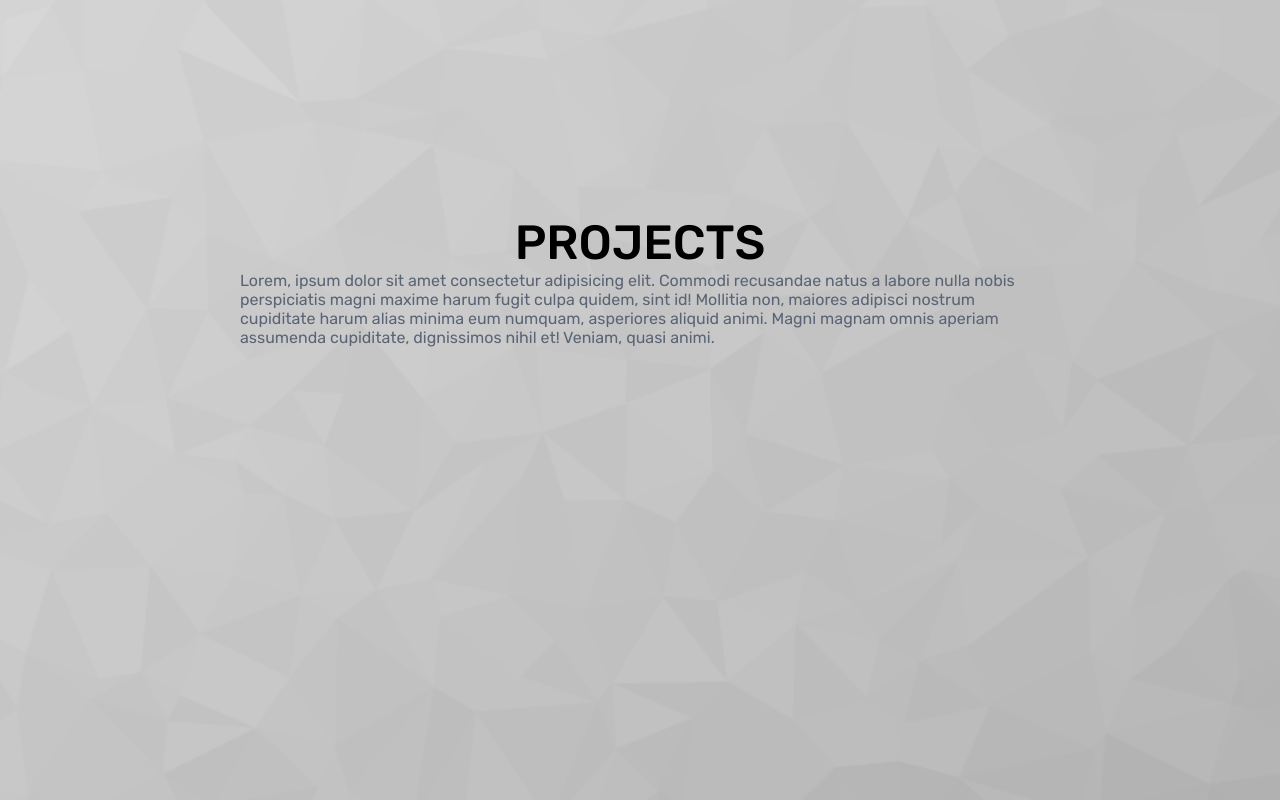
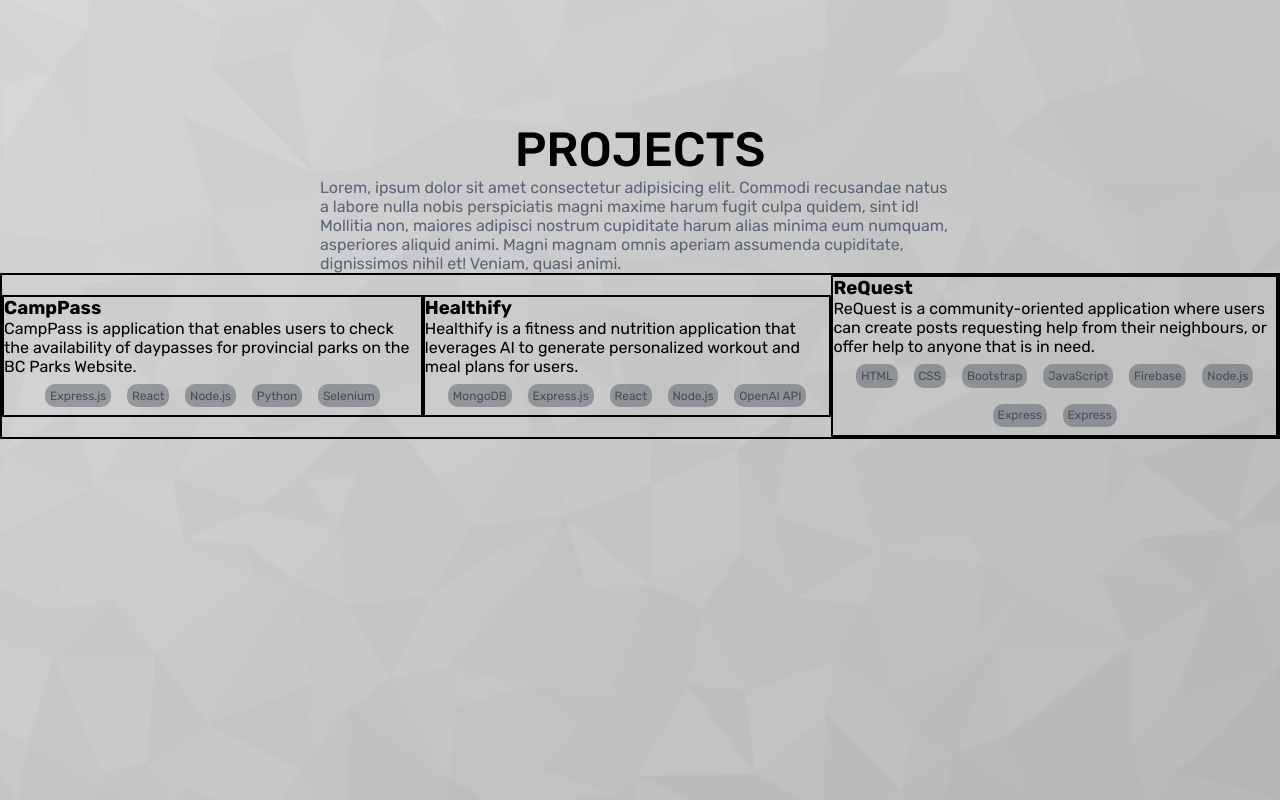
Before and after one commit to LeroyL711/portfolio, a Next.js app: page / in a window 1280 px wide. Shown: the part 1720-2520 px from the top of the page. Built offline with nearby package versions, Linux system fonts and the light colour scheme.

Commit message:
Created footer component and added template for projects section

```diff
--- /dev/null
+++ b/src/app/components/footer.tsx
@@ -0,0 +1,52 @@
+"use client";
+import "../css/footer.css";
+import Image from "next/image";
+import githubIcon from "../images/github-ico.png";
+import linkedInIcon from "../images/linkedin-ico.png";
+import Link from "next/link";
+
+export default function Footer() {
+  return (
+    <footer className="footer">
+      <div className="footerContainer">
+        <div className="footerContent">
+          <div className="footerBox1">
+            <div className="footerLogo">LEROY LAU</div>
+            <p>© 2023 Leroy Lau. All rights reserved.</p>
+          </div>
+          <div className="footerBox2">
+            <div className="footerSocials">
+              <h3 className="socialsHeading">SOCIALS</h3>
+              <ul>
+                <li>
+                  <Link
+                    href="https://www.linkedin.com/in/leroy-lau/"
+                    target="blank"
+                    className="socialLinks"
+                  >
+                    <Image
+                      src={linkedInIcon}
+                      alt="Link to Leroy's LinkedIn"
+                      width={30}
+                      height={30}
+                    />
+                  </Link>
+                </li>
+                <li>
+                  <Link href="https://github.com/LeroyL711" target="blank">
+                    <Image
+                      src={githubIcon}
+                      alt="Link to Leroy's GitHub"
+                      width={30}
+                      height={30}
+                    />
+                  </Link>
+                </li>
+              </ul>
+            </div>
+          </div>
+        </div>
+      </div>
+    </footer>
+  );
+}
--- a/src/app/components/projects.tsx
+++ b/src/app/components/projects.tsx
@@ -1,16 +1,63 @@
-import styles from '../css/projects.module.css'
+import styles from "../css/projects.module.css";
 
 export default function Projects() {
   return (
     <section className={styles.projects} id="projects" data-section>
-      <div className={styles.projectsContainer}>
-          <div className={styles.projectsHeader}>
-            Projects
+      <div className={styles.mainContainer}>
+        <div className={styles.projectsHeader}>Projects</div>
+        <div className={styles.projectsText}>
+          Lorem, ipsum dolor sit amet consectetur adipisicing elit. Commodi
+          recusandae natus a labore nulla nobis perspiciatis magni maxime harum
+          fugit culpa quidem, sint id! Mollitia non, maiores adipisci nostrum
+          cupiditate harum alias minima eum numquam, asperiores aliquid animi.
+          Magni magnam omnis aperiam assumenda cupiditate, dignissimos nihil et!
+          Veniam, quasi animi.
+        </div>
+
+        <div className={styles.projectsContainer}>
+          <div className={styles.project}>
+            <h3 className={styles.projectName}>CampPass</h3>
+            <p className={styles.projectDescription}>
+              CampPass is application that enables users to check the availability of daypasses for provincial parks on the BC Parks Website.
+            </p>
+            <ul className={styles.techStack}>
+              <li className={styles.tech}>Express.js</li>
+              <li className={styles.tech}>React</li>
+              <li className={styles.tech}>Node.js</li>
+              <li className={styles.tech}>Python</li>
+              <li className={styles.tech}>Selenium</li>
+            </ul>
           </div>
-          <div className={styles.projectsText}>
-            Lorem, ipsum dolor sit amet consectetur adipisicing elit. Commodi recusandae natus a labore nulla nobis perspiciatis magni maxime harum fugit culpa quidem, sint id! Mollitia non, maiores adipisci nostrum cupiditate harum alias minima eum numquam, asperiores aliquid animi. Magni magnam omnis aperiam assumenda cupiditate, dignissimos nihil et! Veniam, quasi animi.
+          <div className={styles.project}>
+            <h3 className={styles.projectName}>Healthify</h3>
+            <p className={styles.projectDescription}>
+              Healthify is a fitness and nutrition application that leverages AI to generate personalized workout and meal plans for users.
+            </p>
+            <ul className={styles.techStack}>
+              <li className={styles.tech}>MongoDB</li>
+              <li className={styles.tech}>Express.js</li>
+              <li className={styles.tech}>React</li>
+              <li className={styles.tech}>Node.js</li>
+              <li className={styles.tech}>OpenAI API</li>
+            </ul>
+          </div>
+
+          <div className={styles.project}>
+            <h3 className={styles.projectName}>ReQuest</h3>
+            <p className={styles.projectDescription}>ReQuest is a community-oriented application where users can create posts requesting help from their neighbours, or offer help to anyone that is in need.</p>
+            <ul className={styles.techStack}>
+              <li className={styles.tech}>HTML</li>
+              <li className={styles.tech}>CSS</li>
+              <li className={styles.tech}>Bootstrap</li>
+              <li className={styles.tech}>JavaScript</li>
+              <li className={styles.tech}>Firebase</li>
+              <li className={styles.tech}>Node.js</li>
+              <li className={styles.tech}>Express</li>
+              <li className={styles.tech}>Express</li>
+            </ul>
           </div>
         </div>
+      </div>
     </section>
   );
 }
--- /dev/null
+++ b/src/app/css/footer.css
@@ -0,0 +1,63 @@
+.footerContainer{
+    width: 100%;
+}
+
+.footerContent{
+    display: flex;
+    flex-direction: row;
+    justify-content: space-between;
+    align-items: center;
+    padding: 2rem 4rem 2rem 4rem;
+    background-color: #191716;
+}
+
+.footerSocials ul{
+    list-style-type: none;
+    display: flex;
+    flex-direction: row;
+    justify-content: space-around;
+}
+
+.footerSocials li{
+    border-radius: 5px;
+    transition: 0.2s ease-in;
+}
+
+.footerSocials li:hover{
+    background-color: rgba(122, 122, 122, 0.5);
+}
+
+.footerBox1{
+    font-size: 12px;
+}
+
+.footerLogo{
+    font-weight: bold;
+    font-size: 16px;
+    padding-bottom: 1rem;
+}
+
+
+
+.socialsHeading{
+    padding-bottom: 1rem;
+}
+
+@media only screen and (max-width: 700px){
+    .footerContent{
+        flex-direction: column-reverse;
+        justify-content: start;
+        align-items: start;
+        padding: 0;
+        height: 10%;
+    }
+
+    .footerSocials{
+        padding: 2rem 2rem 0 2rem;
+    }
+
+    .footerBox1{
+        padding: 2rem;
+    }
+
+}
--- a/src/app/css/navbar.css
+++ b/src/app/css/navbar.css
@@ -8,6 +8,7 @@
   width: 100%;
   position: fixed;
   z-index: 100;
+  box-shadow: 2px 3px 6px rgba(0,0,0, 0.5);
 }
 
 .navLogo {
@@ -25,7 +26,8 @@
 }
 
 .active {
-  color: #635baa;
+  color: #968bf8;
+  background-color: rgba(141, 140, 140, 0.199);
 }
 
 .navMenu ul, .desktopNav ul {
@@ -40,7 +42,10 @@
 }
 
 .desktopNav ul li {
-  margin: 0 1rem;
+  display: block;
+  padding: 0.5rem;
+  margin: 0 0.5rem;
+  border-radius: 10px;
   transition: 0.3s;
   scroll-behavior: smooth;
 }
@@ -54,7 +59,7 @@
 }
 
 .navMenu ul li:hover, .desktopNav ul li:hover {
-  color: #968bf8;
+  color: #635baa;
 }
 
 .navIcons {
--- a/src/app/css/projects.module.css
+++ b/src/app/css/projects.module.css
@@ -8,9 +8,14 @@
   min-height: 100dvh;
 }
 
-.projectsContainer{
-    max-width: 50rem;
+.mainContainer{
+    width: 100%;
+    display: flex;
+    flex-direction: column;
+    justify-content: center;
+    align-items: center;
 }
+
 .projectsHeader{
     text-align: center;
     color: black;
@@ -20,5 +25,38 @@
 }
 
 .projectsText {
+    width: 50%;
     color: #5a6475;
 }
+
+.projectsContainer {
+    display: flex;
+    justify-content: space-evenly;
+    align-items: center;
+    border: black 2px solid;
+    width: 100%;
+}
+
+.project{
+    border: 2px solid black;
+    max-width: 35%;
+
+}
+
+.techStack{
+    list-style-type: none;
+    display: flex;
+    justify-content: center;
+    align-items: center;
+    flex-wrap: wrap;
+    flex-direction: row;
+    color: #464d58;
+}
+
+.tech{
+    background-color: #464d586e;
+    padding: 0.3rem 0.3rem;
+    margin: 8px;
+    border-radius: 10px;
+    font-size: 12px;
+}
--- a/src/app/layout.tsx
+++ b/src/app/layout.tsx
@@ -1,5 +1,6 @@
 import { Rubik } from 'next/font/google'
 import Navbar from './components/navbar';
+import Footer from './components/footer';
 import './globals.css';
 const rubik = Rubik({
   subsets: ['latin'],
@@ -21,7 +22,9 @@ export default function RootLayout({
     <html lang="en">
       <body className={rubik.className}>
         <Navbar/>
-        {children}</body>
+        {children}
+        <Footer/>
+      </body>
     </html>
   )
 }
```
Also changed, not shown: src/app/images/github-ico.png (added), src/app/images/linkedin-ico.png (added).
